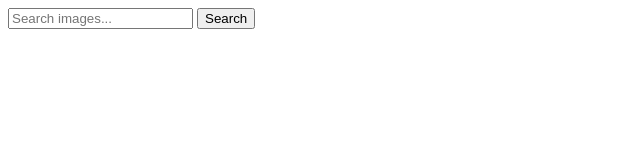
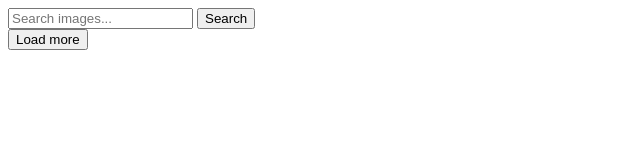
Before and after one commit to rango198/goit-js-hw-11, a plain HTML site: page index.html in a window 1280 px wide. Shown: the whole page, without its empty margins (0-640 px from the left). Drawn offline with Linux system fonts and the light colour scheme.

Commit message:
Deploying to gh-pages from @ rango198/goit-js-hw-11@a75d37a8407bed5d2a2e6f6f762df55733892efe 🚀

```diff
--- a/index.html
+++ b/index.html
@@ -1 +1 @@
-<!DOCTYPE html><html lang="ru"><head><meta charset="utf-8"><meta name="viewport" content="width=device-width, initial-scale=1.0"><title>Page title</title></head><body> <form class="search-form" id="search-form"> <input type="text" name="searchQuery" autocomplete="off" placeholder="Search images..."> <button type="submit">Search</button> </form> </body></html>
+<!DOCTYPE html><html lang="ru"><head><meta charset="utf-8"><meta name="viewport" content="width=device-width, initial-scale=1.0"><title>Page title</title></head><body> <form class="search-form" id="search-form"> <input type="text" name="searchQuery" autocomplete="off" placeholder="Search images..."> <button type="submit">Search</button> </form> <div class="gallery">  </div> <button type="button" class="load-more">Load more</button> </body></html>
```
